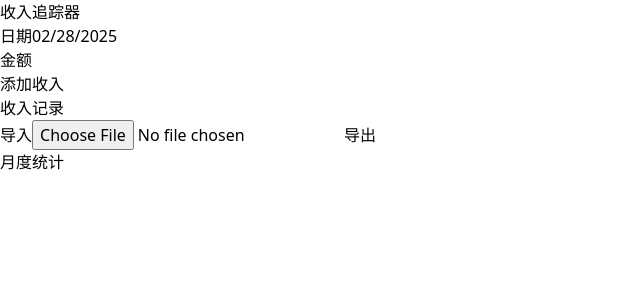
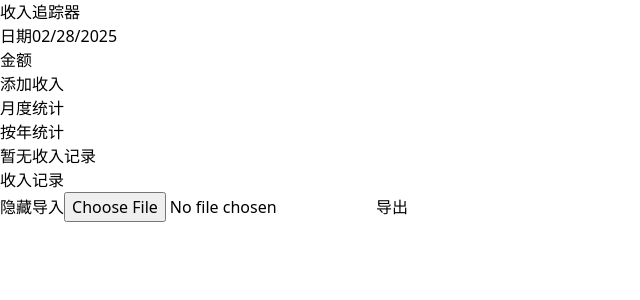
Before and after one commit to sjkxq/Income-Tracker, a React (Vite) app: page / in a window 1280 px wide. Shown: the top 300 px of the page, without its empty margins (0-640 px from the left). Built offline with nearby package versions, Linux system fonts and the light colour scheme.

Commit message:
添加具体收入记录的隐藏功能 添加年度收入统计功能

```diff
--- a/src/App.tsx
+++ b/src/App.tsx
@@ -42,13 +42,17 @@ function App() {
     const reader = new FileReader();
     reader.onload = (e) => {
       try {
+        const start = new Date(document.getElementById("start")?.["value"]);
+        const end = new Date(document.getElementById("end")?.["value"]);
         const imported = JSON.parse(e.target?.result as string);
         if (
           Array.isArray(imported) &&
           imported.every((i) => i.id && i.date && i.amount)
         ) {
           setIncomes(
-            imported.map((i) => ({
+            imported
+              .filter((i) => i.date >= start && i.date <= end)
+              .map((i) => ({
                 ...i,
                 date:
                   new Date(i.date) instanceof Date &&
@@ -69,13 +73,13 @@ function App() {
     <div className="max-w-lg mx-auto p-4 space-y-8">
       <h1 className="text-2xl font-bold text-center">收入追踪器</h1>
       <IncomeForm onAdd={handleAdd} />
+      <Statistics incomes={incomes} />
       <IncomeList
         incomes={incomes}
         onDelete={handleDelete}
         onExport={handleExport}
         onImport={handleImport}
       />
-      <Statistics incomes={incomes} />
     </div>
   );
 }
--- a/src/components/IncomeList.tsx
+++ b/src/components/IncomeList.tsx
@@ -1,4 +1,4 @@
-import React from "react";
+import React, { useState } from "react";
 import { format } from "date-fns";
 import { Income } from "../types";
 
@@ -15,11 +15,23 @@ const IncomeList: React.FC<Props> = ({
   onExport,
   onImport,
 }) => {
+  const [collapsed, setCollapsed] = useState(false);
+
+  const toggleCollapse = () => {
+    setCollapsed(!collapsed);
+  };
+
   return (
     <div>
       <div className="flex justify-between items-center mb-4">
         <h2 className="text-xl font-bold">收入记录</h2>
         <div className="space-x-2">
+          <button
+            onClick={toggleCollapse}
+            className="px-4 py-2 bg-gray-500 text-white rounded hover:bg-gray-600"
+          >
+            {collapsed ? "显示" : "隐藏"}
+          </button>
           <label className="px-4 py-2 bg-blue-500 text-white rounded hover:bg-blue-600 cursor-pointer">
             导入
             <input
@@ -39,6 +51,7 @@ const IncomeList: React.FC<Props> = ({
           </button>
         </div>
       </div>
+      {!collapsed && (
         <div className="space-y-4">
           {incomes.map((income) => (
             <div
@@ -61,6 +74,7 @@ const IncomeList: React.FC<Props> = ({
             </div>
           ))}
         </div>
+      )}
     </div>
   );
 };
--- a/src/components/Statistics.tsx
+++ b/src/components/Statistics.tsx
@@ -1,4 +1,4 @@
-import React from 'react';
+  import React, { useState } from 'react';
   import { format } from 'date-fns';
   import { Income } from '../types';
 
@@ -7,8 +7,11 @@ interface Props {
   }
 
   export const Statistics: React.FC<Props> = ({ incomes }) => {
+
+    const [isAnnual, setIsAnnual] = useState(false);
+
     const stats = incomes.reduce((acc, income) => {
-    const dateKey = format(income.date, 'yyyy-MM');
+      const dateKey = isAnnual ? format(income.date, 'yyyy') : format(income.date, 'yyyy-MM');
       acc[dateKey] = (acc[dateKey] || 0) + income.amount;
       return acc;
     }, {} as Record<string, number>);
@@ -16,6 +19,12 @@ export const Statistics: React.FC<Props> = ({ incomes }) => {
     return (
       <div className="space-y-4">
         <h2 className="text-xl font-bold">月度统计</h2>
+        <button
+          onClick={() => setIsAnnual(!isAnnual)}
+          className="px-4 py-2 bg-gray-500 text-white rounded hover:bg-gray-600"
+        >
+          {isAnnual ? "按月统计" : "按年统计"}
+        </button>
         {Object.entries(stats).map(([date, total]) => (
           <div
             key={date}
@@ -25,6 +34,7 @@ export const Statistics: React.FC<Props> = ({ incomes }) => {
             <div className="text-green-600">¥{total.toFixed(2)}</div>
           </div>
         ))}
+        {Object.keys(stats).length === 0 && <div className="text-center text-gray-500">暂无收入记录</div>}
       </div>
     );
   };
```
Lines whose indentation alone changed are shown as unchanged.
